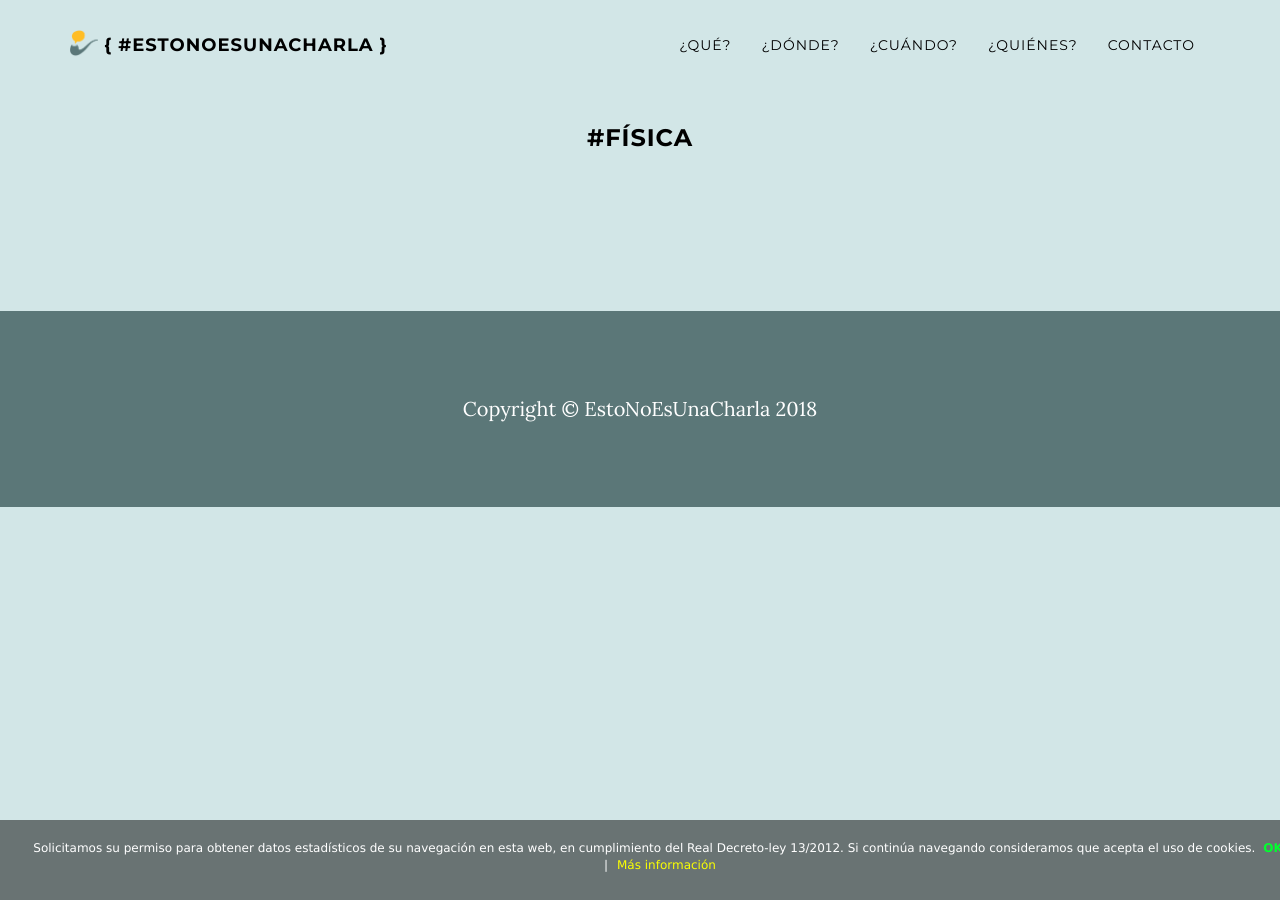
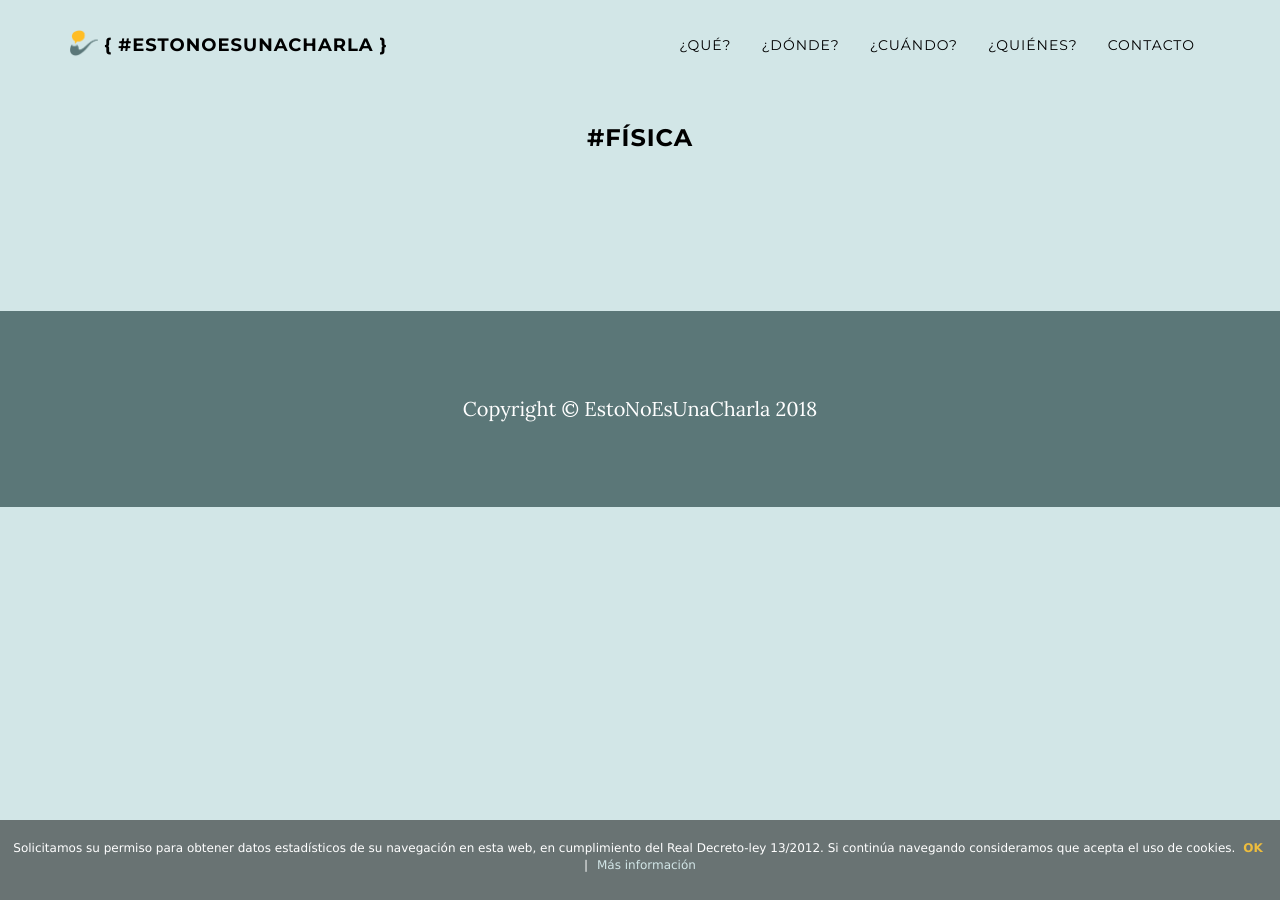
Before and after one commit to estonoesunacharla/web, a Jekyll site: the page built from tags/física.html, in a window 1280 px wide. Built offline with Jekyll 4.4.1, drawn with Linux system fonts in a browser that asks for light colours; nearby versions of some CDN libraries.

Commit message:
Fixed fonts

```diff
--- a/css/estonoesunacharla.scss
+++ b/css/estonoesunacharla.scss
@@ -10,7 +10,12 @@
 
 @font-face {
     font-family: mayafont;
-    src: local('Dominique'), url(../fonts/Dominique.otf) format('otf');
+    src: local('Dominique'),
+         url('../fonts/dominique-webfont.ttf') format('ttf'),
+         url('../fonts/dominique-webfont.woff2') format('woff2'),
+         url('../fonts/dominique-webfont.woff') format('woff');
+    font-weight: normal;
+    font-style: normal;
 }
 
 .navbar-brand img{
@@ -139,7 +144,7 @@
   left:0px;
   right:0px;
   bottom:0px;
-  padding:20px;
+  padding:20px 0;
   width:100%;
   text-align:center;
   min-height:40px;
@@ -157,13 +162,13 @@
 
   .inner a.ok {
     padding:4px;
-    color:#00ff2e;
+    color:#eebd3d;
     text-decoration:none;
   }
 
   .inner a.info {
     padding-left:5px;
     text-decoration:none;
-    color:#faff00;
+    color:#d2e6e7;
   }
 }
```
Also changed, not shown: fonts/dominique-webfont.ttf (added), fonts/dominique-webfont.woff (added), fonts/dominique-webfont.woff2 (added).
